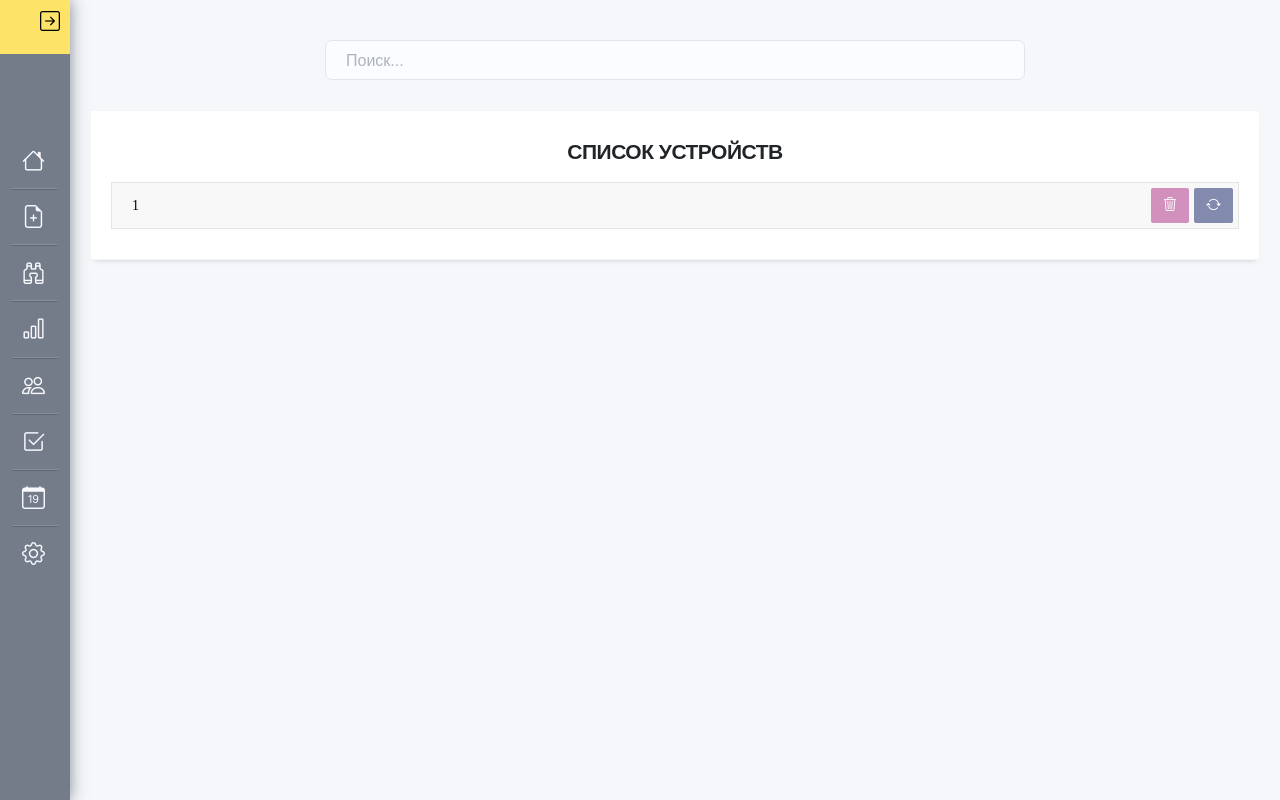
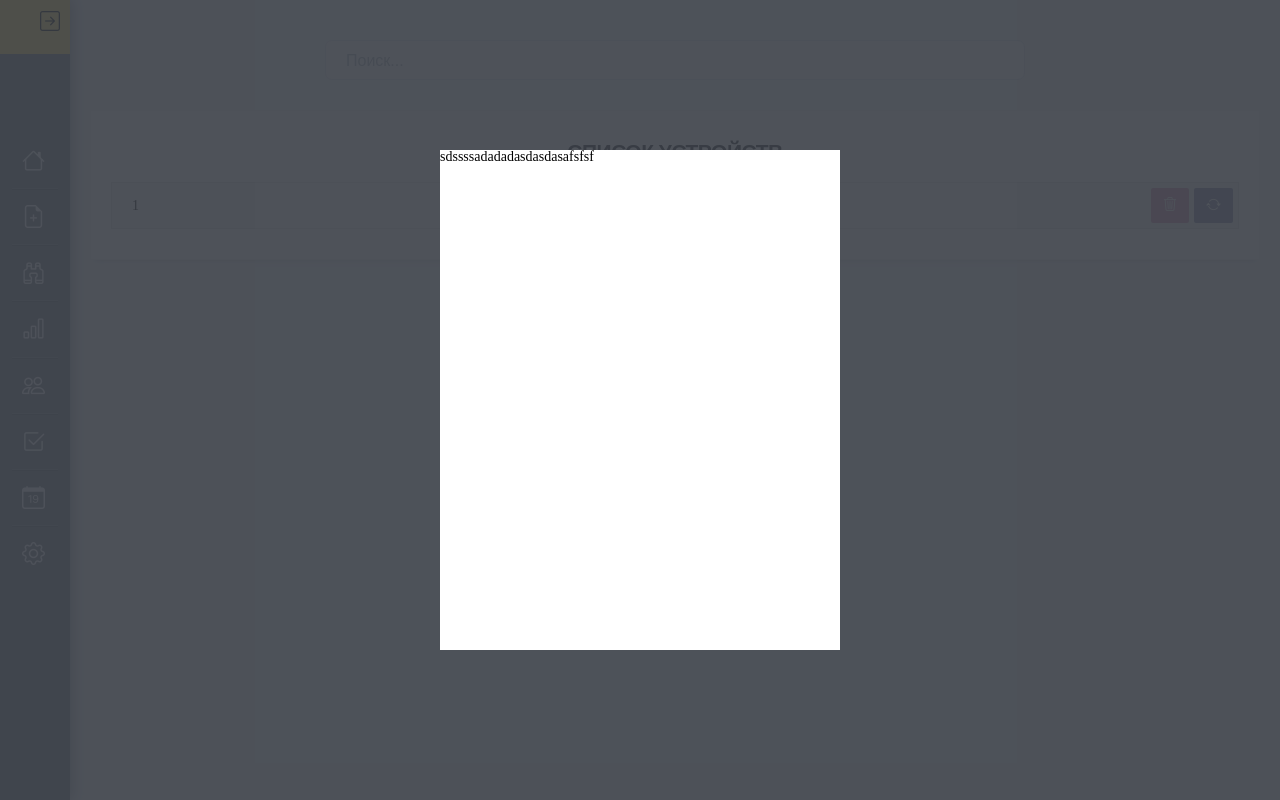
Before and after one commit to bartik369/app, a React (Create React App) app in the folder client/: page /search in a window 1280 px wide. Both pictures are taken after a click on the button 1213 px from the left and 205 px from the top of the page. Built offline with nearby package versions, Linux system fonts and the light colour scheme; no server answers.

Commit message:
with modal

```diff
--- /dev/null
+++ b/client/src/components/UI/modal/Modal.jsx
@@ -0,0 +1,23 @@
+import React from "react";
+import "../modal/modal.css";
+
+const Modal = ({ children, visible, setVisible }) => {
+  const mainModalVisibleClass = ["modal"];
+
+  if (visible) {
+    mainModalVisibleClass.push("active");
+  }
+
+  return (
+    <div
+      className={[mainModalVisibleClass.join(" ")]}
+      onClick={() => setVisible(false)}
+    >
+      <div className="modal-content" onClick={(e) => e.stopPropagation()}>
+        {children}
+      </div>
+    </div>
+  );
+};
+
+export default Modal;
--- /dev/null
+++ b/client/src/components/UI/modal/modal.css
@@ -0,0 +1,22 @@
+.modal {
+    left: 0;
+    right: 0;
+    top: 0;
+    bottom: 0;
+    position: fixed;
+    display: none;
+    background: rgba(59, 64, 72, 0.9);
+    z-index: 99;
+}
+
+.modal-content {
+    background: rgb(255, 255, 255);
+    min-width: 400px;
+    min-height: 500px;
+}
+
+.modal.active {
+    display: flex;
+    justify-content: center;
+    align-items: center;
+}
--- a/client/src/components/pages/DeviceSearch.jsx
+++ b/client/src/components/pages/DeviceSearch.jsx
@@ -2,6 +2,7 @@ import React, { useEffect, useMemo, useState } from "react";
 import Axios from "axios";
 import DeviceLists from "../DeviceLists";
 import SearchData from "../UI/search/SearchData";
+import Modal from "../UI/modal/Modal";
 
 const DeviceSearch = () => {
   const [devices, setDevices] = useState([
@@ -15,10 +16,11 @@ const DeviceSearch = () => {
     },
   ]);
 
-  const [searchQuery, setSearchQuery] = useState('');
+  const [searchQuery, setSearchQuery] = useState("");
+  const [modalActive, setModalActive] = useState(false);
 
   useEffect(() => {
-    Axios.get("http://localhost:5001/read").then(response => {
+    Axios.get("http://localhost:5001/read").then((response) => {
       setDevices(response.data);
     });
   }, []);
@@ -27,24 +29,28 @@ const DeviceSearch = () => {
     Axios.delete(`http://localhost:5001/delete/${id}`);
   }
 
-  function updateDevice() {
-    console.log('updating')
+  function updateDevice(id) {
+    setModalActive(true);
   }
 
-  const filterData = devices.filter(item => {
-    return Object.keys(item).some(key =>
+  const filterData = devices.filter((item) => {
+    return Object.keys(item).some((key) =>
       String(item[key]).toLowerCase().includes(searchQuery.toLowerCase())
-    )
-  })
+    );
+  });
 
   const handleChange = (e) => {
-    setSearchQuery(e.target.value)
-  }
+    setSearchQuery(e.target.value);
+  };
 
   return (
     <div className="device-search">
+      <Modal
+      visible={modalActive}
+      setVisible={setModalActive}
+      >sdssssadadadasdasdasafsfsf</Modal>
       <SearchData
-        placeholder='Поиск...'
+        placeholder="Поиск..."
         value={searchQuery}
         onChange={handleChange}
       />
```
Also changed, not shown: client/src/components/UI/popup/PopUpForm.jsx (deleted, +0 -11 lines).
